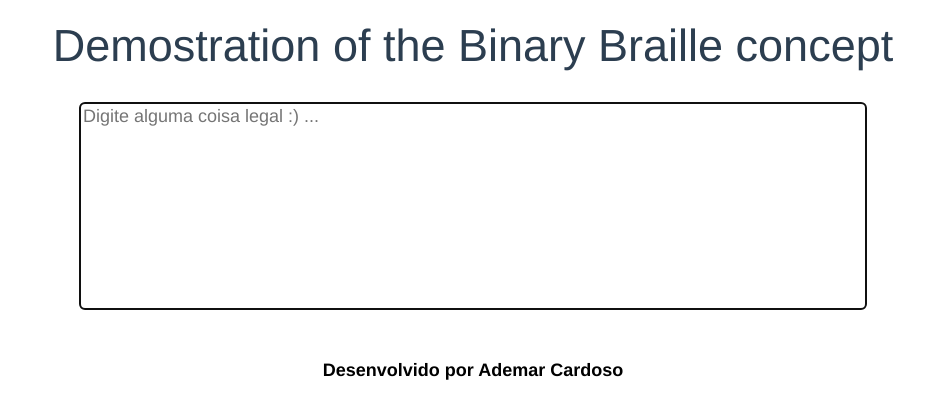
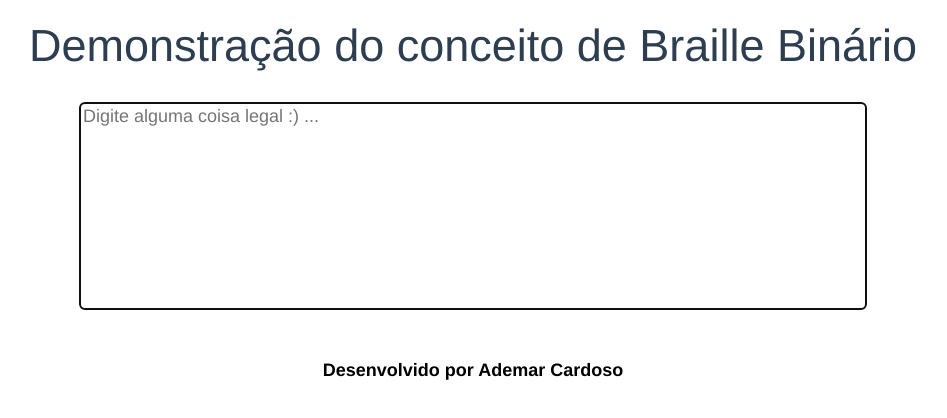
Before and after one commit to Print-Dots/demo-binary-braille, a Vue app: page / in a window 1280 px wide. Shown: the top 418 px of the page, without its empty margins (167-1114 px from the left). Built offline with nearby package versions, Linux system fonts and the light colour scheme.

Commit message:
Change title to portuguese

```diff
--- a/src/components/Header.vue
+++ b/src/components/Header.vue
@@ -1,6 +1,6 @@
 <template>
   <div class="header">
-    Demostration of the Binary Braille concept
+    Demonstração do conceito de Braille Binário
   </div>
 </template>
 <script>
```
